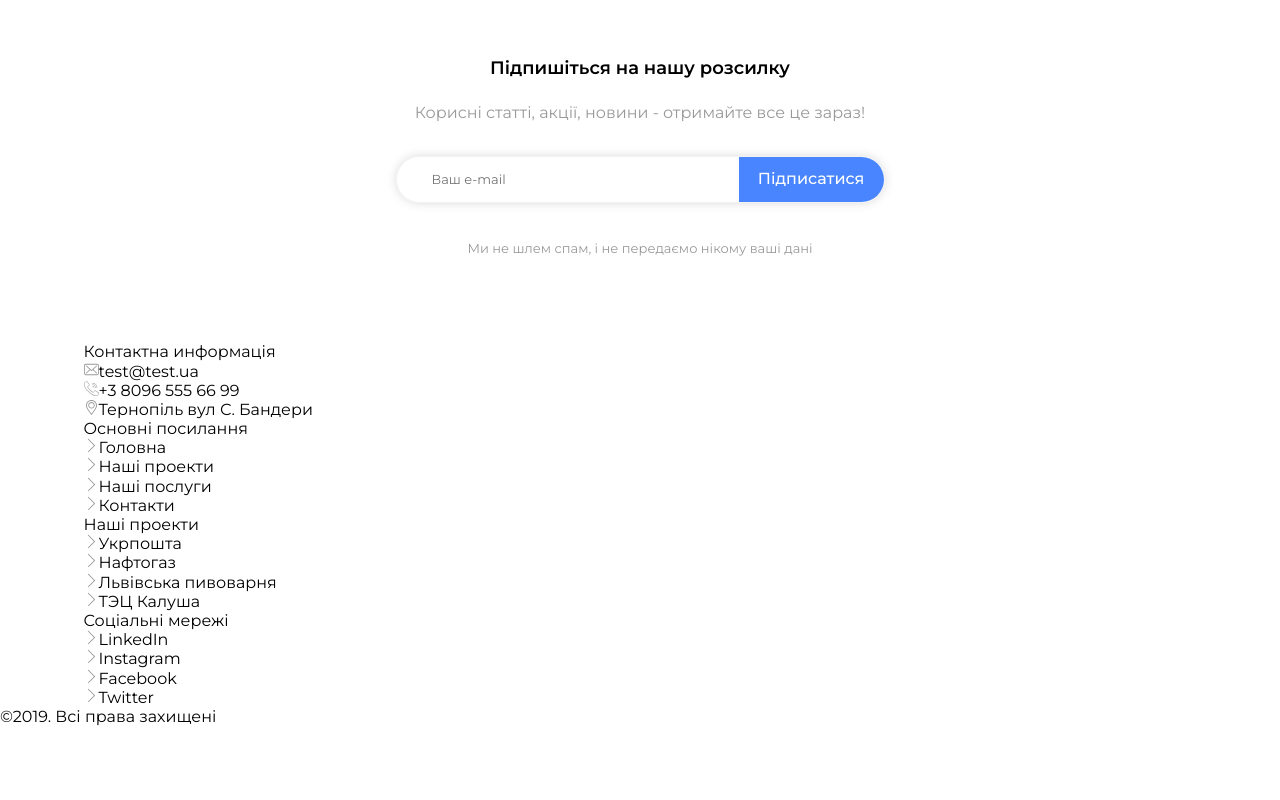
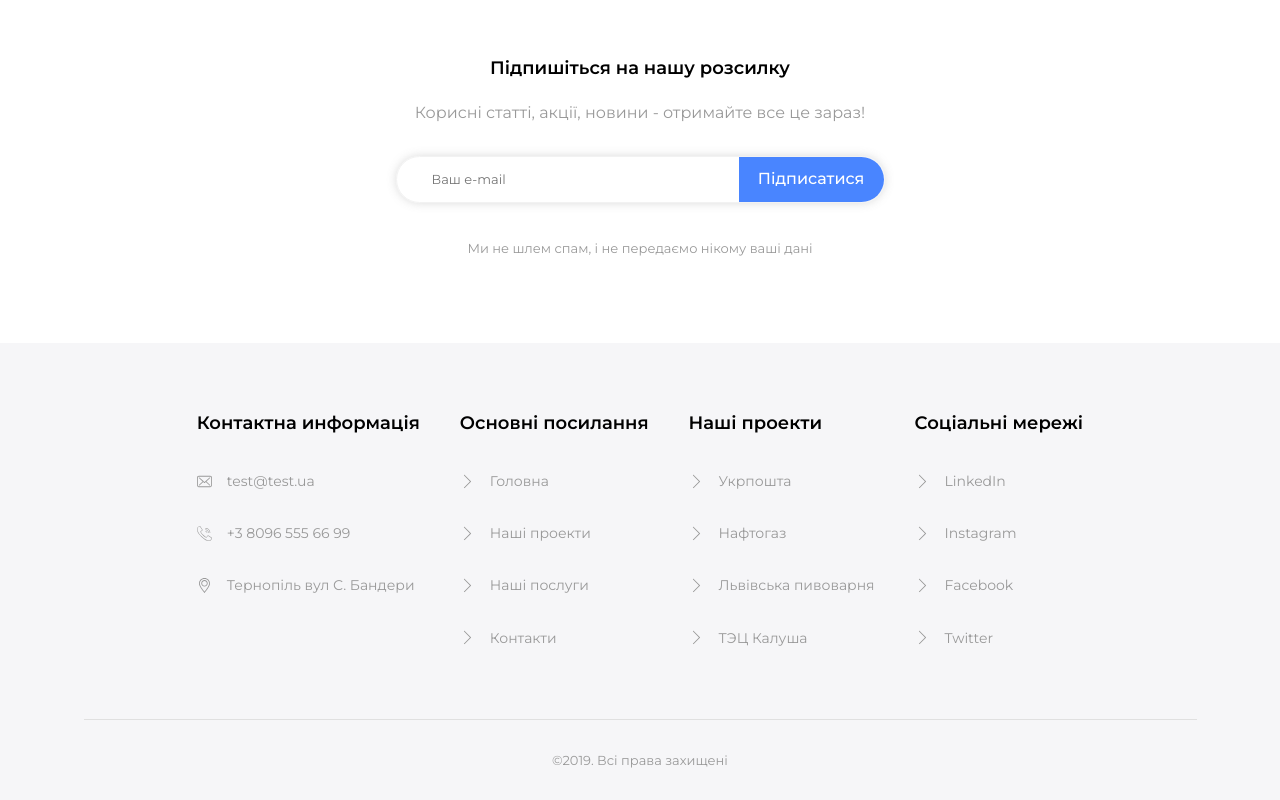
Before and after one commit to rocketmike12/ITStudio, a plain HTML site: page index.html in a window 1280 px wide. Shown: the part 5054-5854 px from the top of the page. Before the commit the page ends 5780 px from the top, so only its background shows below. Drawn offline with nearby package versions, Linux system fonts and the light colour scheme.

Commit message:
_footer.scss done, scss done

```diff
--- a/sass/layout/_footer.scss
+++ b/sass/layout/_footer.scss
@@ -0,0 +1,58 @@
+.footer {
+    background-color: $darkbg;
+    padding-top: 70px;
+    padding-bottom: 30px;
+    &-container {
+        @include flex(center, _, 40px, _, _);
+        border-bottom: 1px solid $linegrey;
+        padding-bottom: 70px;
+    }
+
+    &-address {
+        &-title {
+            @include typography(inherit, 18px, 600, 21.94px, left);
+            margin-bottom: 35px;
+        }
+
+        &-list {
+            &-item {
+                @include flex(_, center, 15px, _, _);
+                &:not(:first-child) {
+                    margin-top: 30px;
+                }
+            }
+
+            &-link {
+                color: $grey;
+                @include typography(inherit, 14px, 400, 22.19px, left);
+            }
+        }
+    }
+
+    &-links {
+        &-title {
+            @include typography(inherit, 18px, 600, 21.94px, left);
+            margin-bottom: 35px;
+        }
+
+        &-list {
+            &-item {
+                @include flex(_, center, 15px, _, _);
+                &:not(:first-child) {
+                    margin-top: 30px;
+                }
+            }
+
+            &-link {
+                color: $grey;
+                @include typography(inherit, 14px, 400, 22.19px, left);
+            }
+        }
+    }
+
+    &-copyright {
+        color: $grey;
+        @include typography(inherit, 13px, 400, 20.6px, center);
+        margin-top: 30px;
+    }
+}
```
Also changed, not shown: css/main.css, css/main.min.css, 2 other files.
